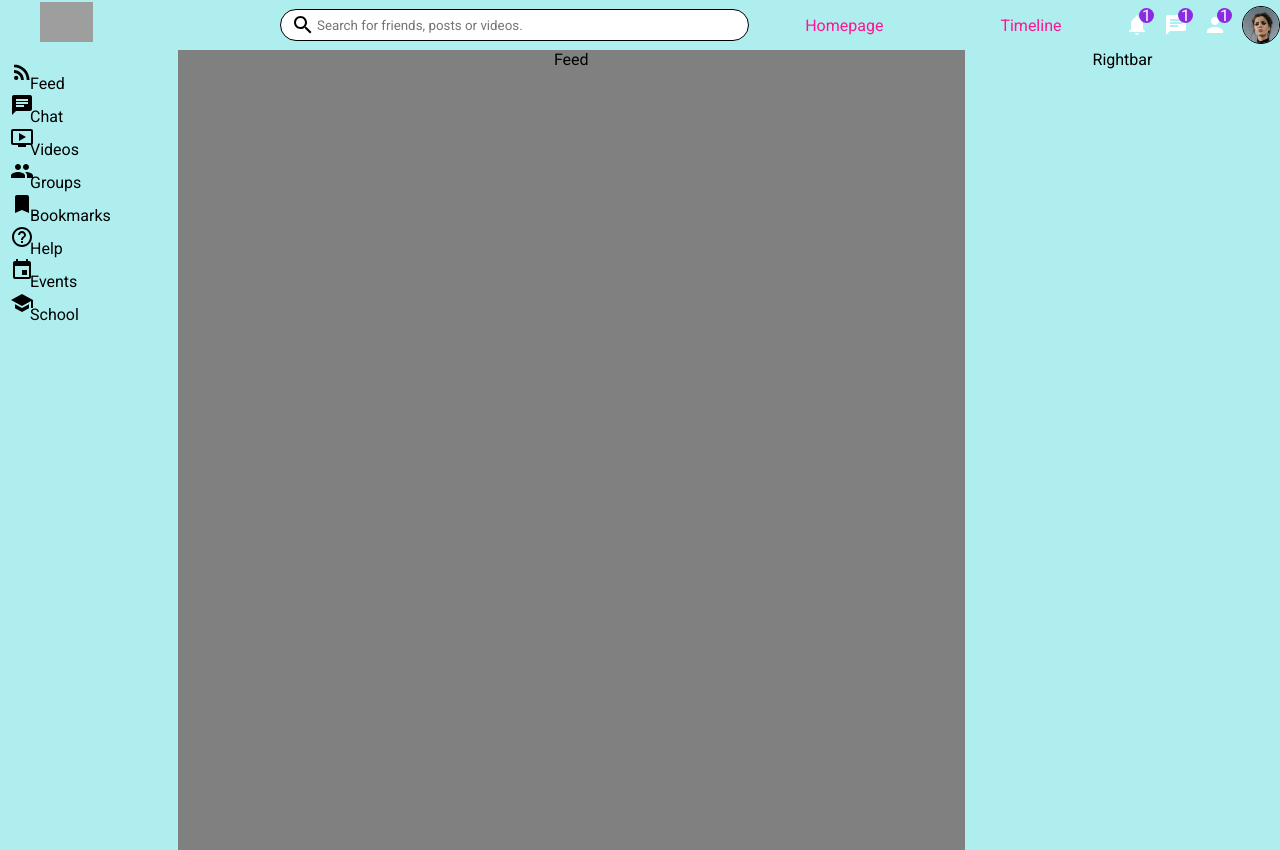
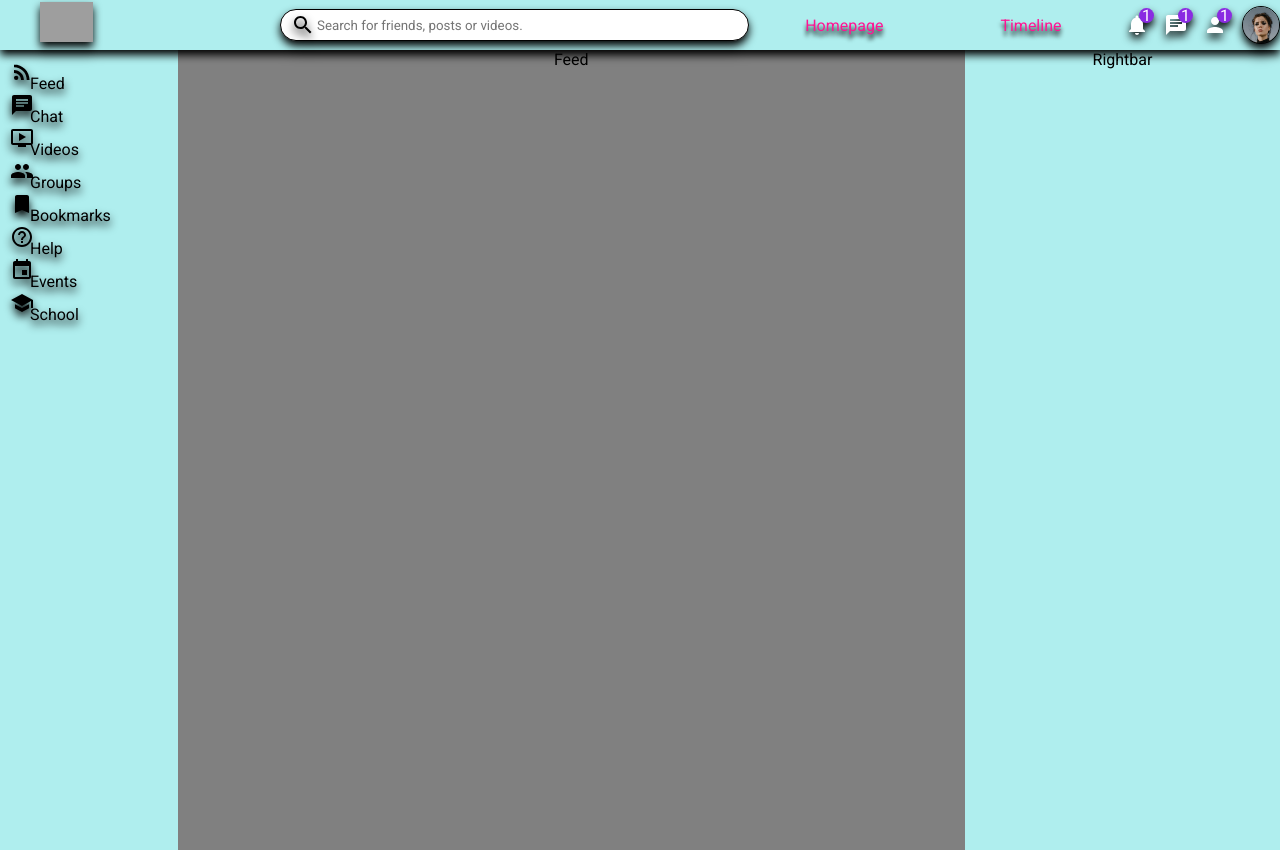
Before and after one commit to brian-reed-software/networking-app-react, a React (Create React App) app: page / in a window 1280 px wide. Built offline with nearby package versions, Linux system fonts and the light colour scheme; grey boxes are pictures that could not be loaded.

Commit message:
updated styling

```diff
--- a/src/componants/header/header.css
+++ b/src/componants/header/header.css
@@ -6,6 +6,7 @@
     align-items: center;
     position: sticky;
     top: 0;
+    filter: drop-shadow(0px 5px 4px black);
 }
 
 .headerLeft{
@@ -26,6 +27,7 @@
     font-weight: bold;
     color: black;
     cursor: pointer;
+    filter: drop-shadow(0px 5px 4px black);
 }
 .searchBar{
     width: 100%;
@@ -35,10 +37,12 @@
     border: 1px solid black;
     display: flex;
     align-items: center;
+    filter: drop-shadow(0px 5px 4px black);
 }
 .searchIcon{
     font-style: 20px !important;
     margin-left: 10px;
+    filter: drop-shadow(0px 5px 4px black);
 }
 .searchInput{
     border: none;
@@ -59,6 +63,7 @@
     background-color: paleturquoise;
     margin-left: 5px;
     color:deeppink;
+    text-shadow: 0px 5px 4px black;
 }
 .headerLink{
     color:deeppink;
@@ -70,6 +75,7 @@
     display: flex;
     align-items: center;
     flex-direction: column;
+    filter: drop-shadow(0px 5px 4px black);
 }
 .headerIconItem{
     display: flex;
@@ -78,6 +84,7 @@
     cursor: pointer;
     position: relative;
     flex-direction: row-reverse;
+
 }
 .headerIconBadge{
     width: 15px;
@@ -101,6 +108,7 @@
     object-fit: cover;
     cursor: pointer;
     border:1px solid black;
+    filter: drop-shadow(0px 5px 4px black);
 }
 @media screen and (max-width: 600px) {
     body {
--- a/src/componants/sidebar/Sidebar.css
+++ b/src/componants/sidebar/Sidebar.css
@@ -18,6 +18,7 @@ li{
     display: flex;
     flex-direction: column;
     justify-content: flex-start;
+    filter: drop-shadow(0px 5px 4px black);
 }
 .sidebarListItemText{
     position: relative;
```
